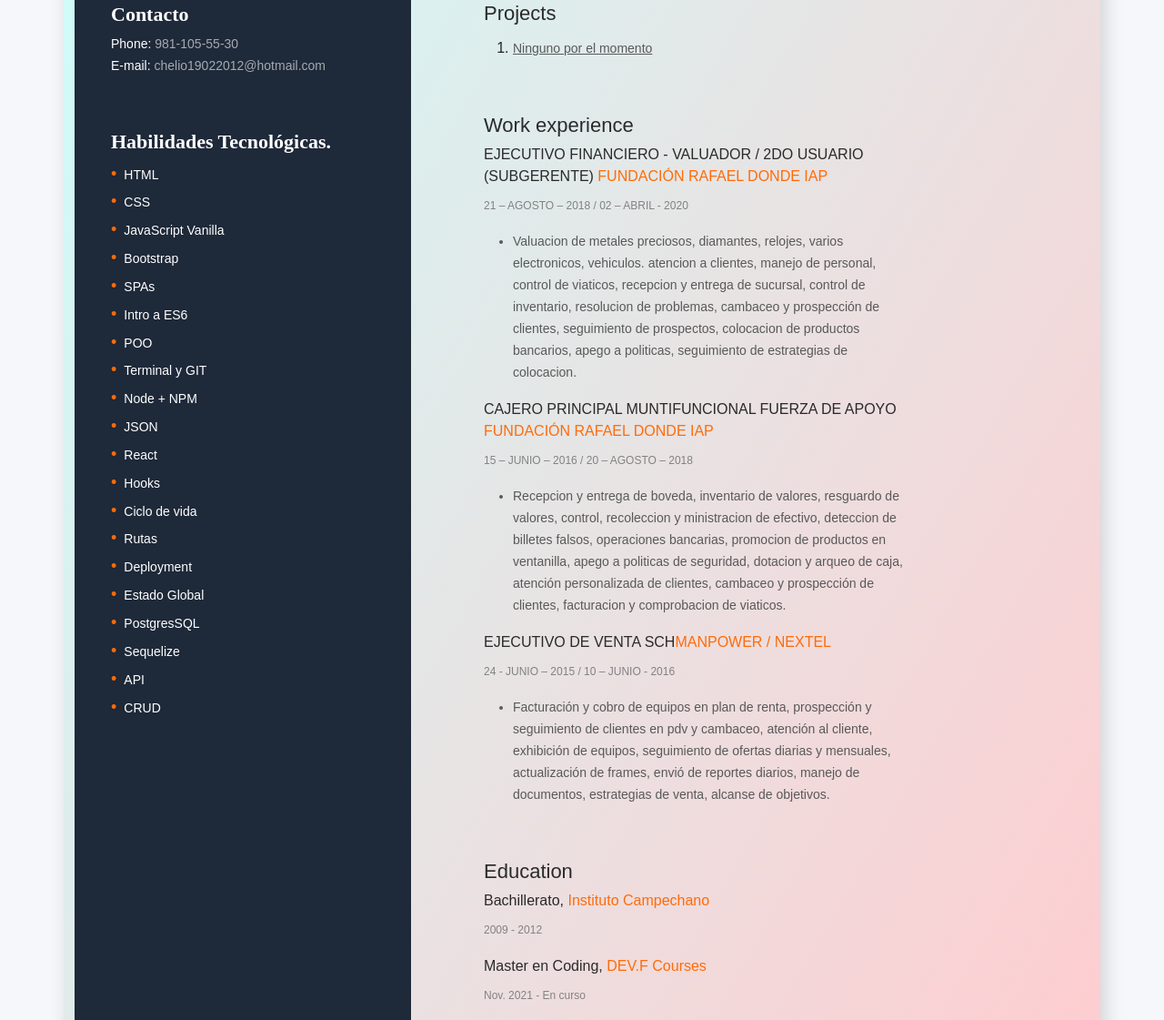
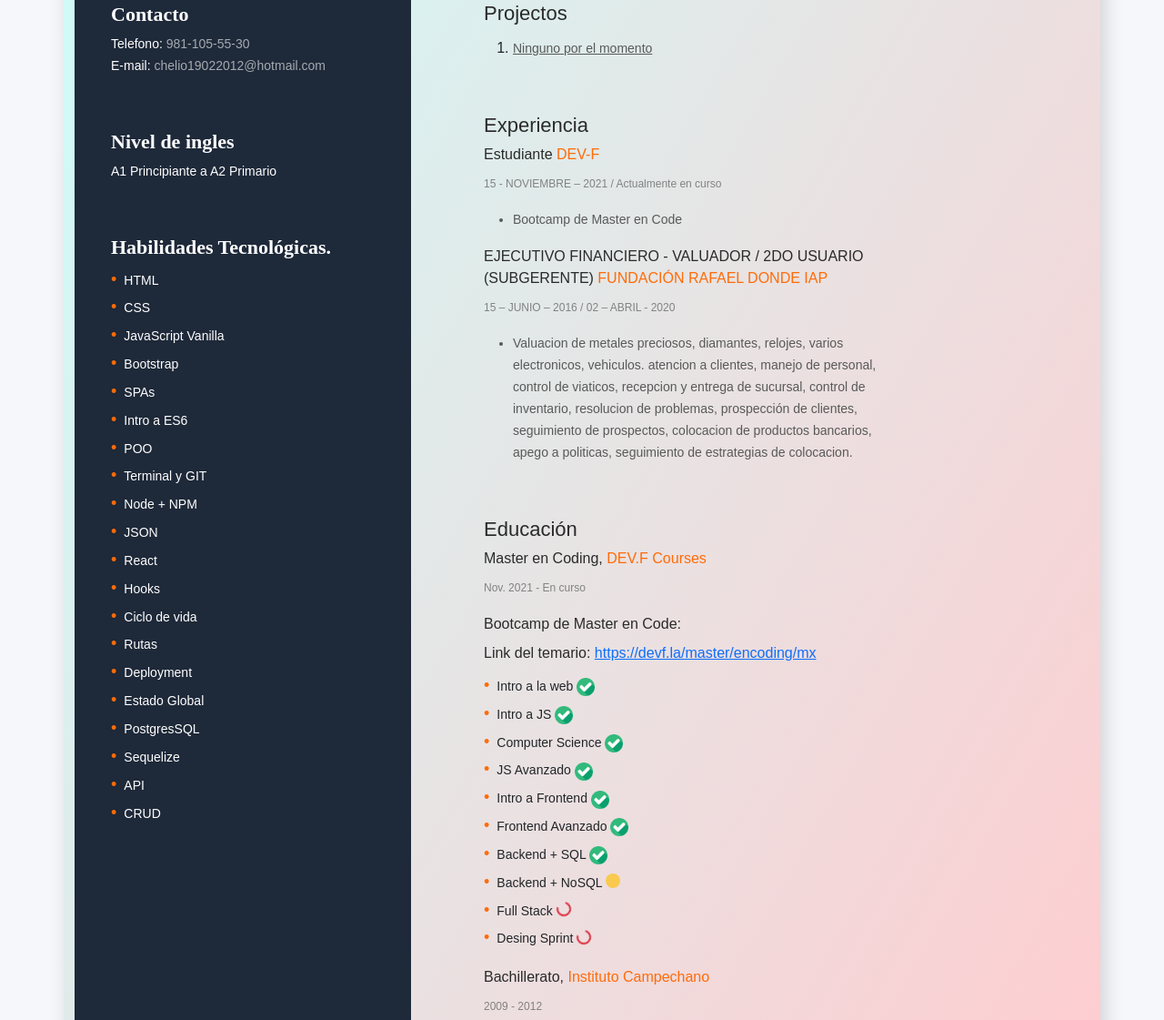
Before and after one commit to CHELIO1902/cv-personal, a plain HTML site: page index.html in a window 1280 px wide. Shown: the part 454-1575 px from the top of the page at 91% size. Drawn offline with nearby package versions, Linux system fonts and the light colour scheme.

Commit message:
Actualizando cv, agregando iconos e informacion de DEV-F

```diff
--- a/index.html
+++ b/index.html
@@ -45,16 +45,28 @@
                 <h2 class="contacts-title">Contacto</h2>
                 <ul class="contacts-list">
                   <li class="contacts-item">
-                    Phone:
-                    <a href="tel:+777777777777" class="contacts-link"
+                    Telefono:
+                    <a  class="contacts-link"
                       >981-105-55-30</a
                     >
                   </li>
+
                   <li class="contacts-item">
                     E-mail:
-                    <a href="mailto:JohnDoe@gmail.com" class="contacts-link"
+                    <a class="contacts-link"
                       >chelio19022012@hotmail.com</a
                     >
+                  </li>
+
+
+                </ul>
+              </section>
+
+              <section class="contacts">
+                <h2 class="contacts-title">Nivel de ingles</h2>
+                <ul class="contacts-list">
+                  <li class="contacts-item">
+                    A1 Principiante a A2 Primario
                   </li>
                 </ul>
               </section>
@@ -84,22 +96,8 @@
                   <li class="skills-item">Sequelize</li>
                   <li class="skills-item">API</li>
                   <li class="skills-item">CRUD</li>
+                </ul>
 
-
-                <!--   <li class="skills-item">React</li>
-                  <li class="skills-item">Node.js</li> -->
-                </ul>
-              </section>
-              <section class="skills">
-                <!-- <h2 class="skills-title">
-                  Soft skills
-                </h2>
-                <ul class="skills-list">
-                  <li class="skills-item">Scrum</li>
-                  <li class="skills-item">Agile</li>
-                  <li class="skills-item">GTD</li>
-                  <li class="skills-item">Teamwork</li> -->
-                </ul>
               </section>
             </aside>
             <div class="right-side">
@@ -113,30 +111,30 @@
               </section>
 
               <section class="projects">
-                <h2 class="projects-title">Projects</h2>
+                <h2 class="projects-title">Projectos</h2>
 
                 <ol>
                   <li>
                     <a class="experience-item">
                       Ninguno por el momento
                     </a>
-                  <!-- </li>
-                  <li>
-                    <a href="https://cryptohub.goit.global/" class="projects-link">
-                      https://cryptohub.goit.global
-                    </a>
-                  </li>
-                  <li>
-                    <a href="https://kidslike.goit.global/" class="projects-link">
-                      https://kidslike.goit.global
-                    </a> -->
                   </li>
                 </ol>
               </section>
+
+              <!-- experiencia -->
               <section class="jobs">
                 <h2 class="jobs-title">
-                  Work experience
+                  Experiencia
                 </h2>
+
+                <h3 class="jobs-occupation">
+                  Estudiante <span class="accent"> DEV-F</span>
+                </h3>
+                <p class="jobs-time">15 - NOVIEMBRE – 2021 / Actualmente en curso </p>
+                <ul class="experience">
+                  <li class="experience-item">Bootcamp de Master en Code</li>
+                </ul>
 
                 <h3 class="jobs-occupation">
                   EJECUTIVO FINANCIERO - VALUADOR / 2DO USUARIO (SUBGERENTE)
@@ -144,34 +142,68 @@
                 </h3>
 
                 <p class="jobs-time">
-                  21 – AGOSTO – 2018 / 02 – ABRIL - 2020
+                  15 – JUNIO – 2016 / 02 – ABRIL - 2020
                 </p>
 
                 <ul class="experience">
-                  <li class="experience-item">Valuacion de metales preciosos, diamantes, relojes, varios electronicos, vehiculos. atencion a clientes, manejo de personal, control de viaticos, recepcion y entrega de sucursal, control de inventario, resolucion de problemas, cambaceo y prospección de clientes, seguimiento de prospectos, colocacion de productos bancarios, apego a politicas, seguimiento de estrategias de colocacion.
+                  <li class="experience-item">Valuacion de metales preciosos, diamantes, relojes, varios electronicos, vehiculos. atencion a clientes, manejo de personal, control de viaticos, recepcion y entrega de sucursal, control de inventario, resolucion de problemas, prospección de clientes, seguimiento de prospectos, colocacion de productos bancarios, apego a politicas, seguimiento de estrategias de colocacion.
                 </ul>
 
-                <h3 class="jobs-occupation">
-                  CAJERO PRINCIPAL MUNTIFUNCIONAL FUERZA DE APOYO <span class="accent">FUNDACIÓN RAFAEL DONDE IAP</span>
-                </h3>
-                <p class="jobs-time">15 – JUNIO – 2016 / 20 – AGOSTO – 2018</p>
-                <ul class="experience">
-                  <li class="experience-item">Recepcion y entrega de boveda, inventario de valores, resguardo de valores, control, recoleccion y ministracion de efectivo, deteccion de billetes falsos, operaciones bancarias, promocion de productos en ventanilla, apego a politicas de seguridad, dotacion y arqueo de caja, atención personalizada de clientes, cambaceo y prospección de clientes, facturacion y comprobacion de viaticos.</li>
 
-                </ul>
 
-                <h3 class="jobs-occupation">
-                  EJECUTIVO DE VENTA SCH<span class="accent">MANPOWER / NEXTEL</span>
-                </h3>
-                <p class="jobs-time">24 - JUNIO – 2015 / 10 – JUNIO - 2016 </p>
-                <ul class="experience">
-                  <li class="experience-item">Facturación y cobro de equipos en plan de renta, prospección y seguimiento de clientes en pdv y cambaceo, atención al cliente, exhibición de equipos, seguimiento de ofertas diarias y mensuales, actualización de frames, envió de reportes diarios, manejo de documentos, estrategias de venta, alcanse de objetivos.</li>
 
-                </ul>
+
+                <!-- educacion -->
               </section>
               <section class="education">
-                <h2 class="education-title">Education</h2>
+                <h2 class="education-title">Educación</h2>
 
+                <h3 class="education-degree">
+                  Master en Coding, <span class="accent">DEV.F Courses</span>
+                </h3>
+                <p class="education-time">Nov. 2021 - En curso</p>
+
+                <h3 class="education-degree"> Bootcamp de Master en Code:</h3>
+                <h3 class="education-degree"> Link del temario: <a href="https://devf.la/master/encoding/mx" target="_blank">https://devf.la/master/encoding/mx</a></h3>
+
+                <ul class="skills-list">
+                  <li class="skills-item">Intro a la web
+                    <img class="course-completed" src="./img/comprobado.png" alt="logo_completado">
+                  </li>
+                  <li class="skills-item">Intro a JS
+                    <img class="course-completed" src="./img/comprobado.png" alt="logo_completado">
+                  </li>
+                  <li class="skills-item">Computer Science
+                    <img class="course-completed" src="./img/comprobado.png" alt="logo_completado">
+                  </li>
+                  <li class="skills-item">JS Avanzado
+                    <img class="course-completed" src="./img/comprobado.png" alt="logo_completado">
+                  </li>
+                  <li class="skills-item">Intro a Frontend
+                    <img class="course-completed" src="./img/comprobado.png" alt="logo_completado">
+                  </li>
+                  <li class="skills-item">Frontend Avanzado
+                    <img class="course-completed" src="./img/comprobado.png" alt="logo_completado">
+                  </li>
+                  <li class="skills-item">Backend + SQL
+                    <img class="course-completed" src="./img/comprobado.png" alt="logo_completado">
+                  </li>
+                  <li class="skills-item">Backend + NoSQL
+                    <div class="spinner-grow spinner-grow-sm text-warning" role="status">
+                      <span class="visually-hidden">Loading...</span>
+                    </div>
+                  </li>
+                  <li class="skills-item">Full Stack
+                    <div class="spinner-border spinner-border-sm text-danger" role="status">
+                      <span class="visually-hidden">Loading...</span>
+                    </div>
+                  </li>
+                  <li class="skills-item">Desing Sprint
+                    <div class="spinner-border spinner-border-sm text-danger" role="status">
+                      <span class="visually-hidden">Loading...</span>
+                    </div>
+                  </li>
+                </ul>
                 <h3 class="education-degree">
                   Bachillerato,
                   <span class="accent"
@@ -179,10 +211,6 @@
                 </h3>
                 <p class="education-time">2009 - 2012</p>
 
-                <h3 class="education-degree">
-                  Master en Coding, <span class="accent">DEV.F Courses</span>
-                </h3>
-                <p class="education-time">Nov. 2021 - En curso</p>
               </section>
             </div>
           </div>
--- a/mi-cv-style.css
+++ b/mi-cv-style.css
@@ -163,6 +163,11 @@ body {
     line-height: 1.714;
   }
 
+  .course-completed {
+    width: 20px;
+    height: 20px;
+  }
+
   .skills-list {
     list-style: none;
     padding-left: 0;
```
Also changed, not shown: img/comprobado.png (added), img/tarea-completada.png (added), img/trabajo-en-progreso.png (added).
